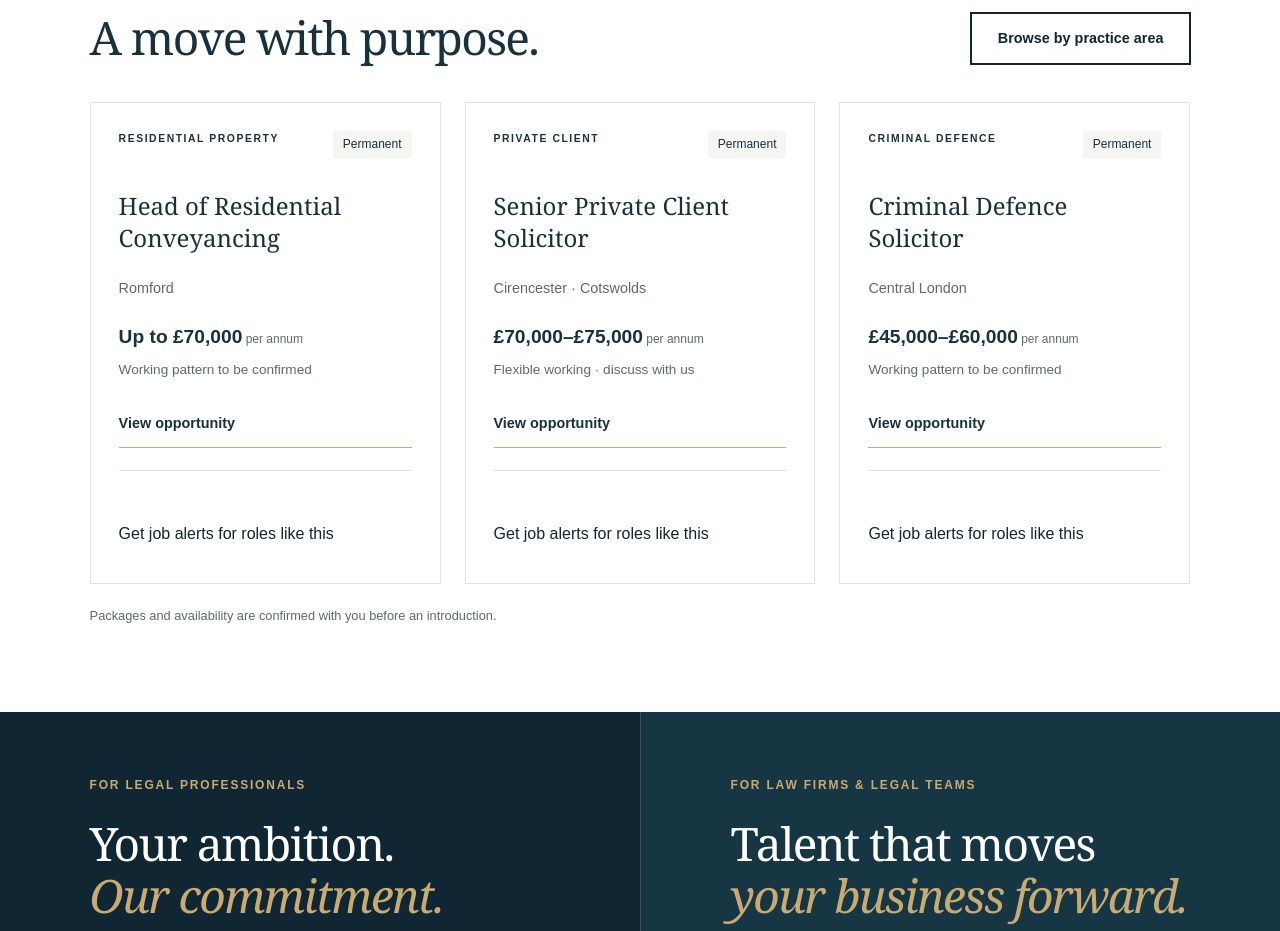
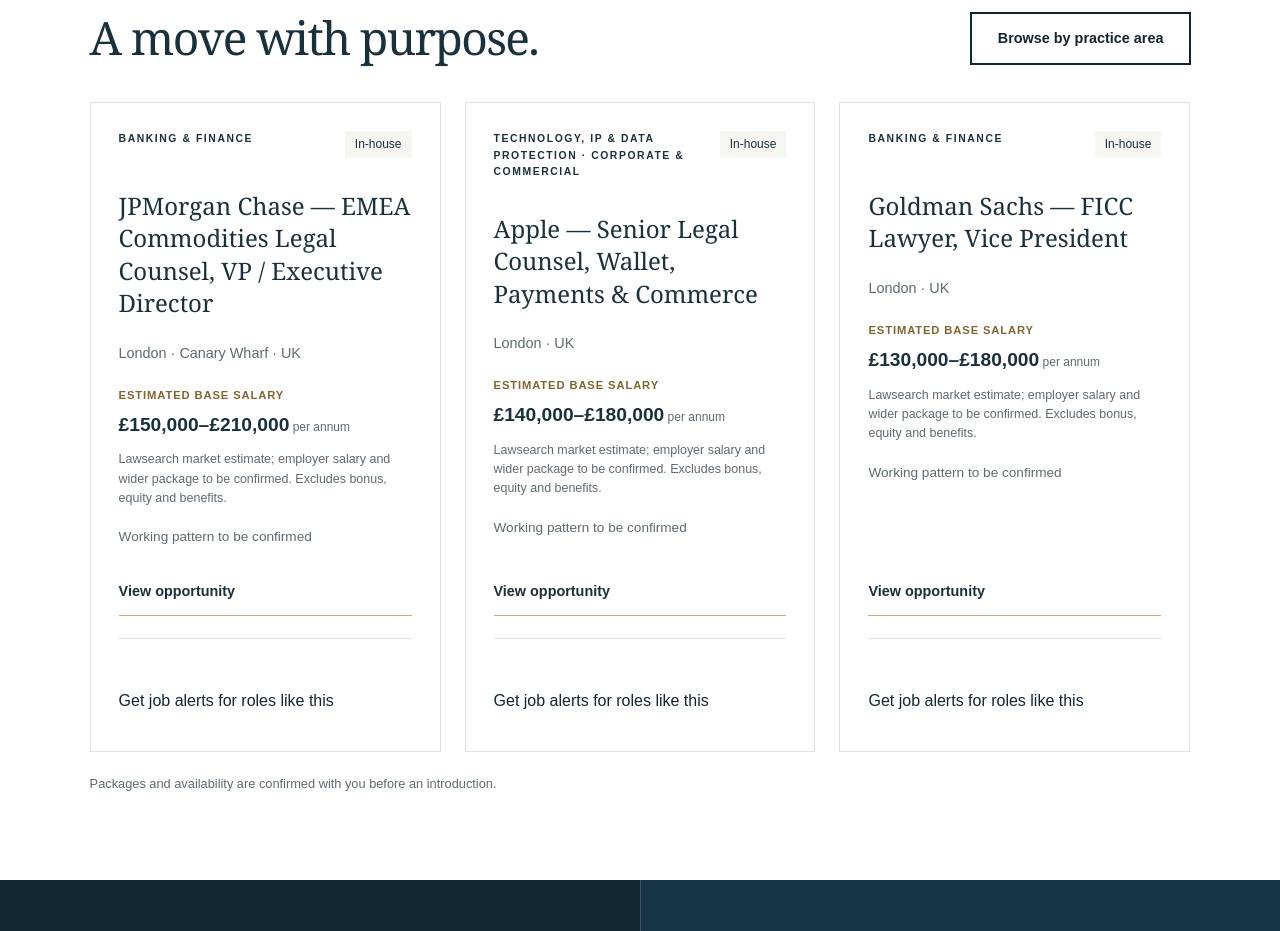
Before and after one commit to OlympiaHedge/lawsearch-website, a Next.js app: page / in a window 1280 px wide. Shown: the part 3200-4131 px from the top of the page. Built offline with nearby package versions, Linux system fonts and the light colour scheme.

Commit message:
Feature the three highest-paying opportunities on the homepage

```diff
--- a/app/page.tsx
+++ b/app/page.tsx
@@ -3,7 +3,7 @@
 import {jobs} from '@/lib/jobs';
 import {practiceAreas} from '@/lib/practice-areas';
 import {placements,placementExperience} from '@/lib/placements';
-const featuredIds=['ls-014','ls-001','ls-011'];
+const featuredIds=['ls-019','ls-018','ls-020'];
 const homepagePlacements=placements.filter(p=>['Bindmans','Thomas Legal','Burton Copeland'].includes(p.firm));
 export default function Home(){return <Shell>
  <section className="hero prestige-hero"><div className="hero-copy"><p className="eyebrow gold">LAWSEARCH · UK / US / UAE</p><h1>Prestigious<br/><em>Legal Talent.</em></h1><p className="hero-intro">Securing exceptional opportunities for some of the world’s most respected lawyers across the UK, US and UAE.</p><p className="hero-support">For ambitious law firms. For exceptional legal teams. For the next chapter of your career.</p><div className="actions"><a className="button gold-button" href="/jobs">Explore opportunities <span aria-hidden="true">↗</span></a><a className="button ghost" href="/employers">Hire legal talent</a></div><div className="hero-bottom"><span>Private practice & in-house</span><span>Associate to partner & leadership</span></div></div><aside className="hero-aside"><span className="large-monogram" aria-hidden="true">ls.</span><div className="aside-note"><span className="eyebrow gold">AMBITION, PERSONALLY UNDERSTOOD</span><p>The right introduction.<br/>A lasting impact.</p><a href="/contact">Begin a conversation ↗</a></div></aside></section>
```
